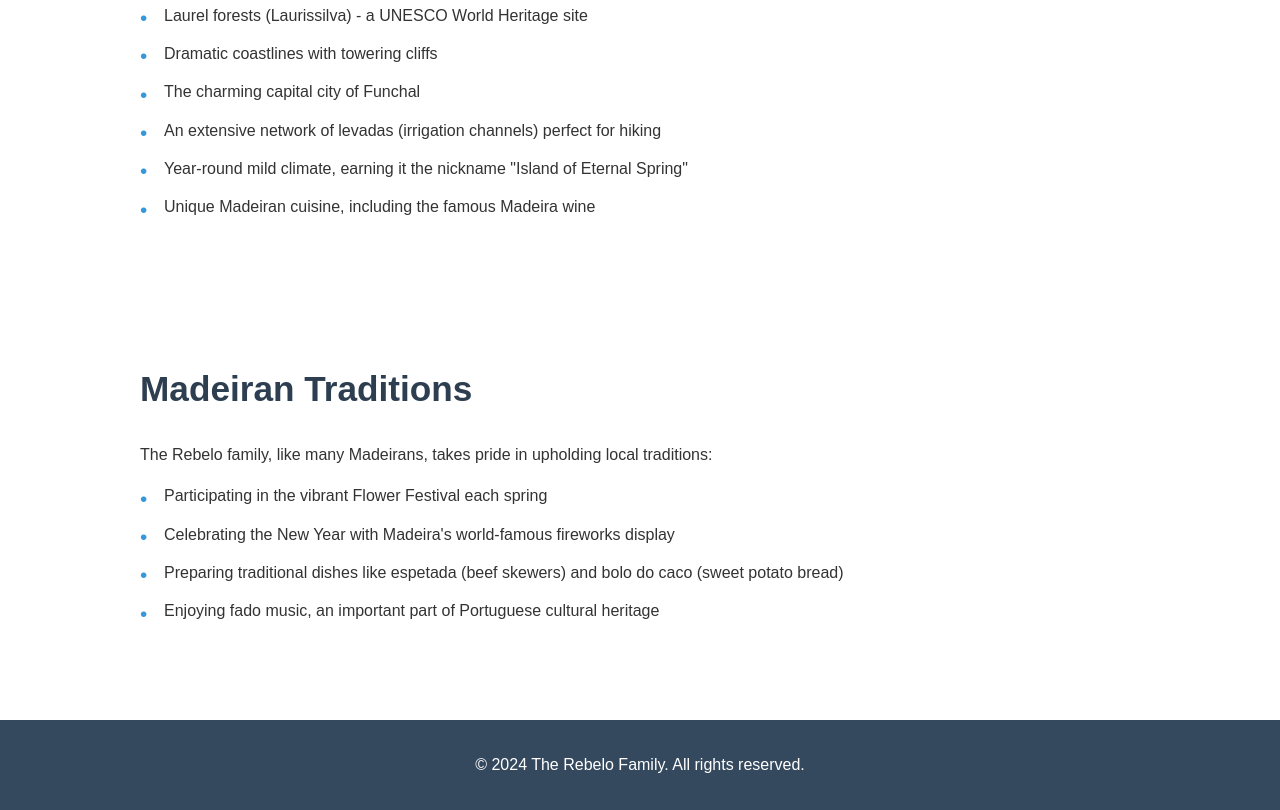
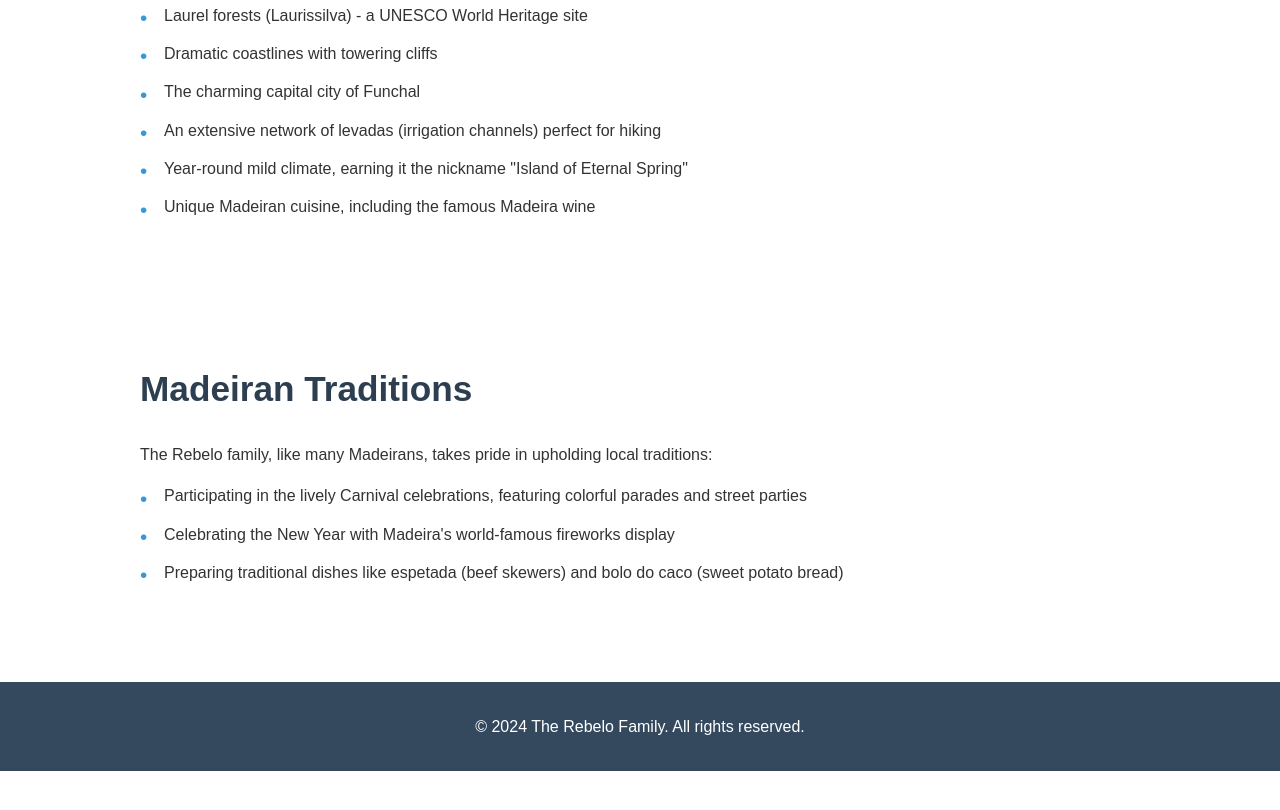
Before and after one commit to josh4379/The-Rebelo, a plain HTML site: page index.html in a window 1280 px wide. Shown: the part 1254-2064 px from the top of the page. After the commit the page ends 2025 px from the top, so only its background shows below. Drawn offline with Linux system fonts and the light colour scheme.

Commit message:
Update index.html

```diff
--- a/index.html
+++ b/index.html
@@ -133,10 +133,9 @@
             <h2>Madeiran Traditions</h2>
             <p>The Rebelo family, like many Madeirans, takes pride in upholding local traditions:</p>
             <ul>
-                <li>Participating in the vibrant Flower Festival each spring</li>
+                <li>Participating in the lively Carnival celebrations, featuring colorful parades and street parties</li>
                 <li>Celebrating the New Year with Madeira's world-famous fireworks display</li>
                 <li>Preparing traditional dishes like espetada (beef skewers) and bolo do caco (sweet potato bread)</li>
-                <li>Enjoying fado music, an important part of Portuguese cultural heritage</li>
             </ul>
         </section>
     </div>
```
